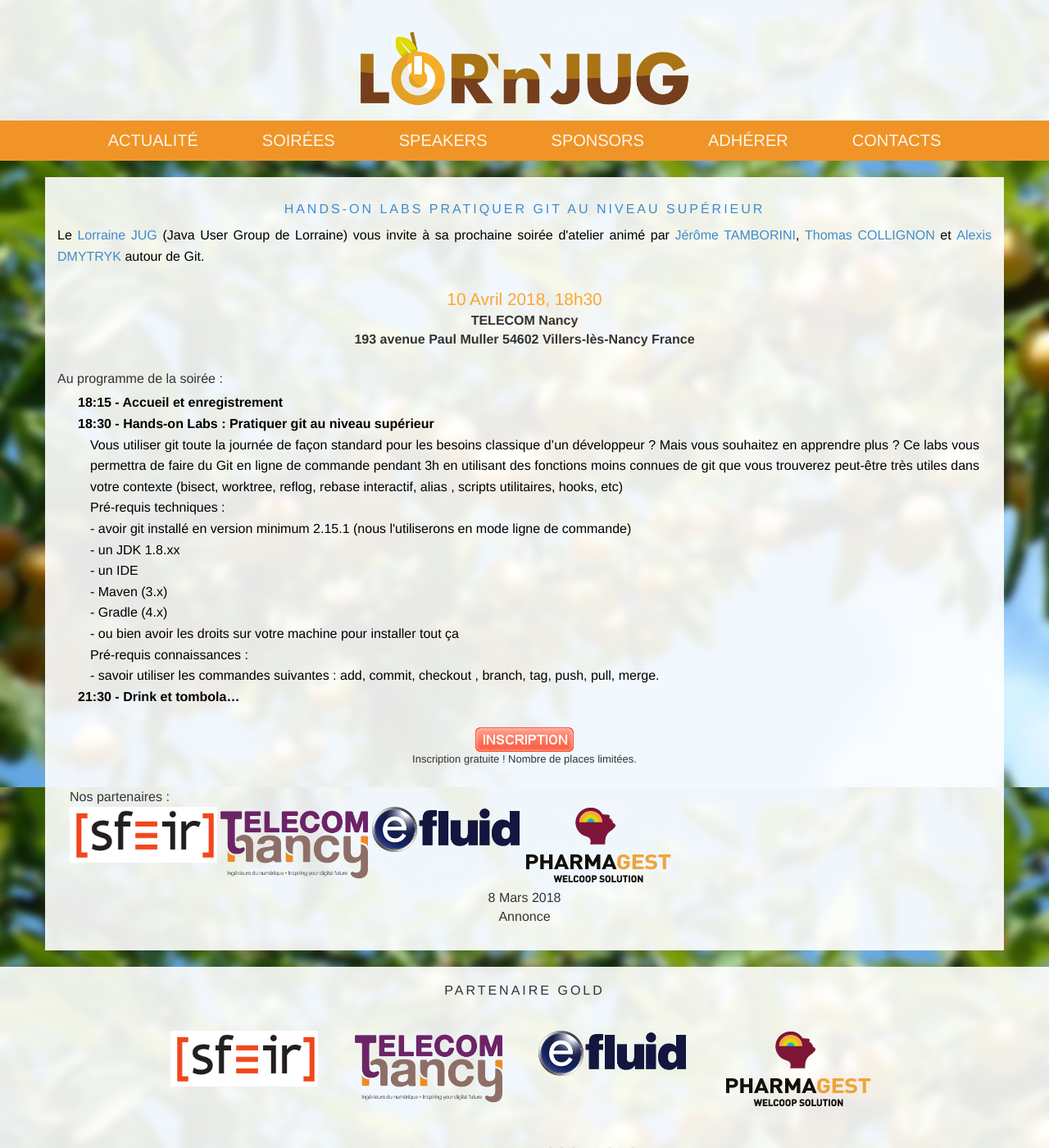
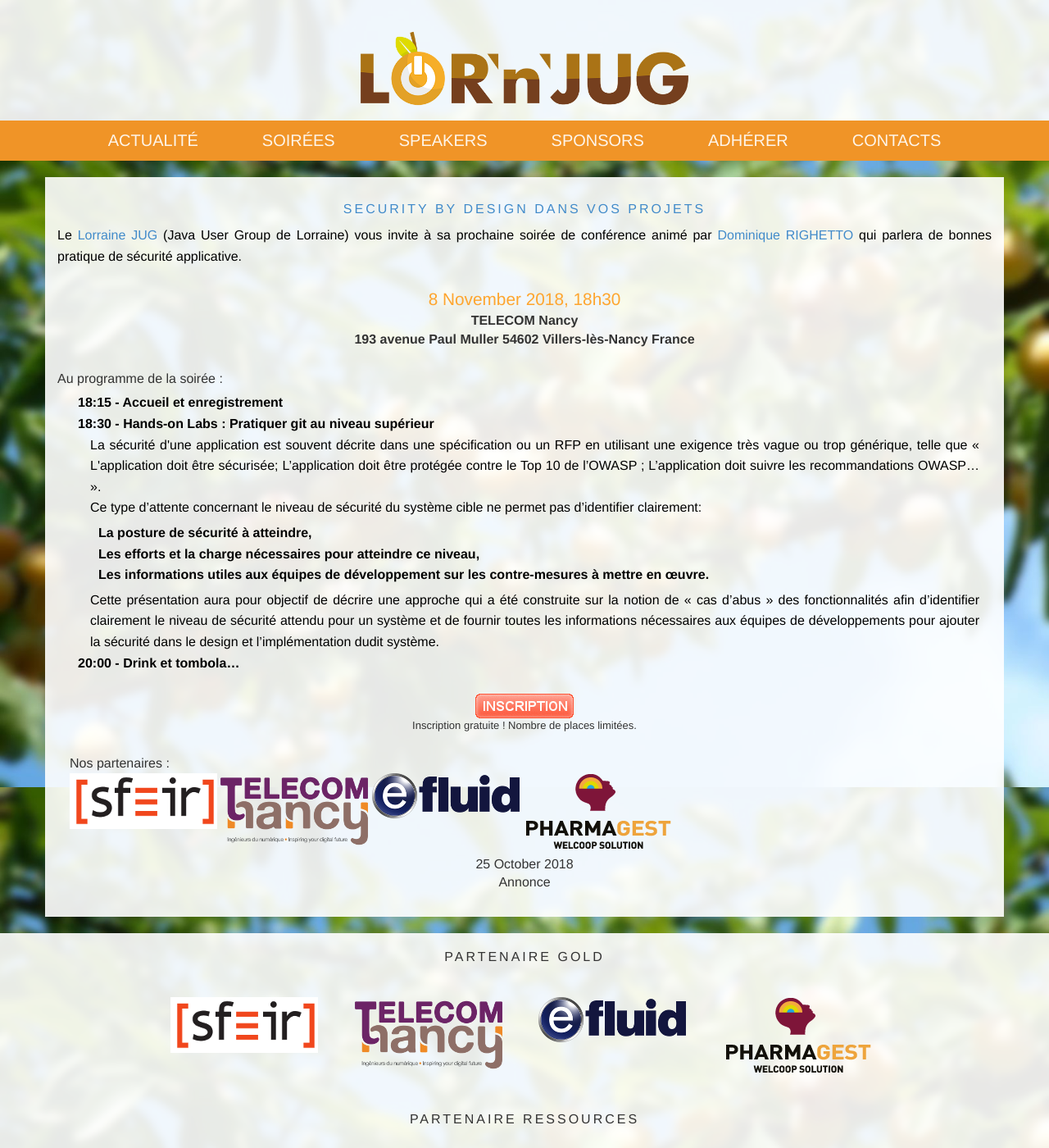
Before and after one commit to LorraineJug/lorrainejug.github.io, a Jekyll site: the page built from index.html, in a window 1280 px wide and 1400 px high. Shown: the whole window at 82% size. Built offline with Jekyll 4.4.1, drawn with Linux system fonts in a browser that asks for light colours; nearby versions of some CDN libraries.

Commit message:
annonce soirée secu

```diff
--- a/_data/speakers.yml
+++ b/_data/speakers.yml
@@ -616,3 +616,18 @@
     github: jerometambo
   bio: >
     <p>Dev/Archi (plutôt backend - plutôt Java / JEE) - membre LorraineJUG.</p>
+
+
+drighetto:
+  lastname: RIGHETTO
+  firstname: Dominique
+  gravatar: 07be97f1fafa8f5223400d03d28b9c7a
+  social :
+    twitter: righettod
+    github: righettod
+    linkedin: http://lu.linkedin.com/in/righettod
+  bio: >
+    <p>Dominique Righetto est développeur depuis 2003 et est un passionné de Sécurité Applicative depuis 2011.
+    Il est actuellement consultant senior en AppSec @ excellium-services.com et co-responsable, avec Jim
+    Manico, du projet <a href="https://www.owasp.org/index.php/OWASP_Cheat_Sheet_Series">OWASP Cheat Sheet Series</a>.</p>
+    <p>Il est également contributeur actif au projet <a href="https://github.com/OWASP/owasp-mstg">OWASP Mobile Security Testing Guide</a>.</p>
--- /dev/null
+++ b/_posts/2018/2018-10-25-securite-applicative.md
@@ -0,0 +1,46 @@
+---
+layout: event
+title: Security by Design dans vos projets
+category: Annonce
+edito: true
+event-date: 2018-11-08 18:30:00 +0100
+event-place: telecomnancy
+eventbrite-id: 51833650845
+---
+
+<p>
+Le <a href="/">Lorraine JUG</a> (Java User Group de Lorraine) vous invite à sa prochaine
+soirée de conférence animé par <a href="/speakers.html#drighetto">Dominique RIGHETTO</a> qui
+parlera de bonnes pratique de sécurité applicative.
+</p>
+
+{% include event-date.html %}
+
+<div class="programme">Au programme de la soirée :
+	<ul>
+		<li>18:15 - Accueil et enregistrement</li>
+		<li>18:30 - Hands-on Labs : Pratiquer git au niveau supérieur
+		<p>La sécurité d'une application est souvent décrite dans une spécification ou
+		un RFP en utilisant une exigence très vague ou trop générique, telle que « L'application
+		doit être sécurisée; L’application doit être protégée contre le Top 10 de
+		l’OWASP ; L’application doit suivre les recommandations OWASP… ».
+		</p>
+		<p>Ce type d’attente concernant le niveau de sécurité du système cible ne permet pas d’identifier clairement:
+			<ul>
+				<li>La posture de sécurité à atteindre,</li>
+				<li>Les efforts et la charge nécessaires pour atteindre ce niveau,</li>
+				<li>Les informations utiles aux équipes de développement sur les contre-mesures à mettre en œuvre.</li>
+			</ul>
+		</p>
+		<p>Cette présentation aura pour objectif de décrire une approche qui a été construite sur la notion de
+		« cas d’abus » des fonctionnalités afin d’identifier clairement le niveau de sécurité attendu pour
+		un système et de fournir toutes les informations nécessaires aux équipes de développements pour
+		ajouter la sécurité dans le design et l’implémentation dudit système.</p>
+		</li>
+		<li>20:00 - Drink et tombola…</li>
+	</ul>
+</div>
+
+{% include event-inscription.html %}
+
+{% include event-sponsors.html %}
```
